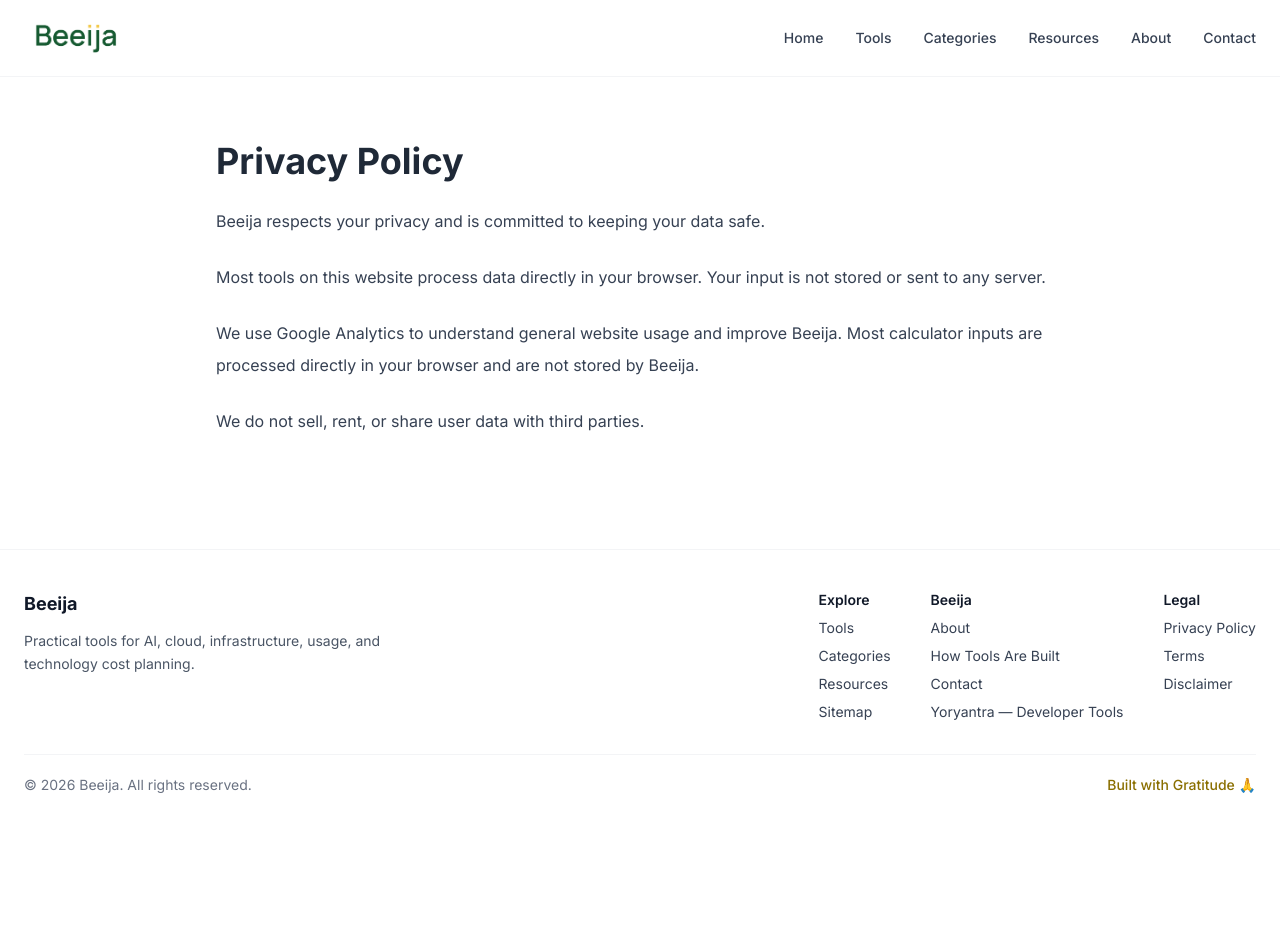
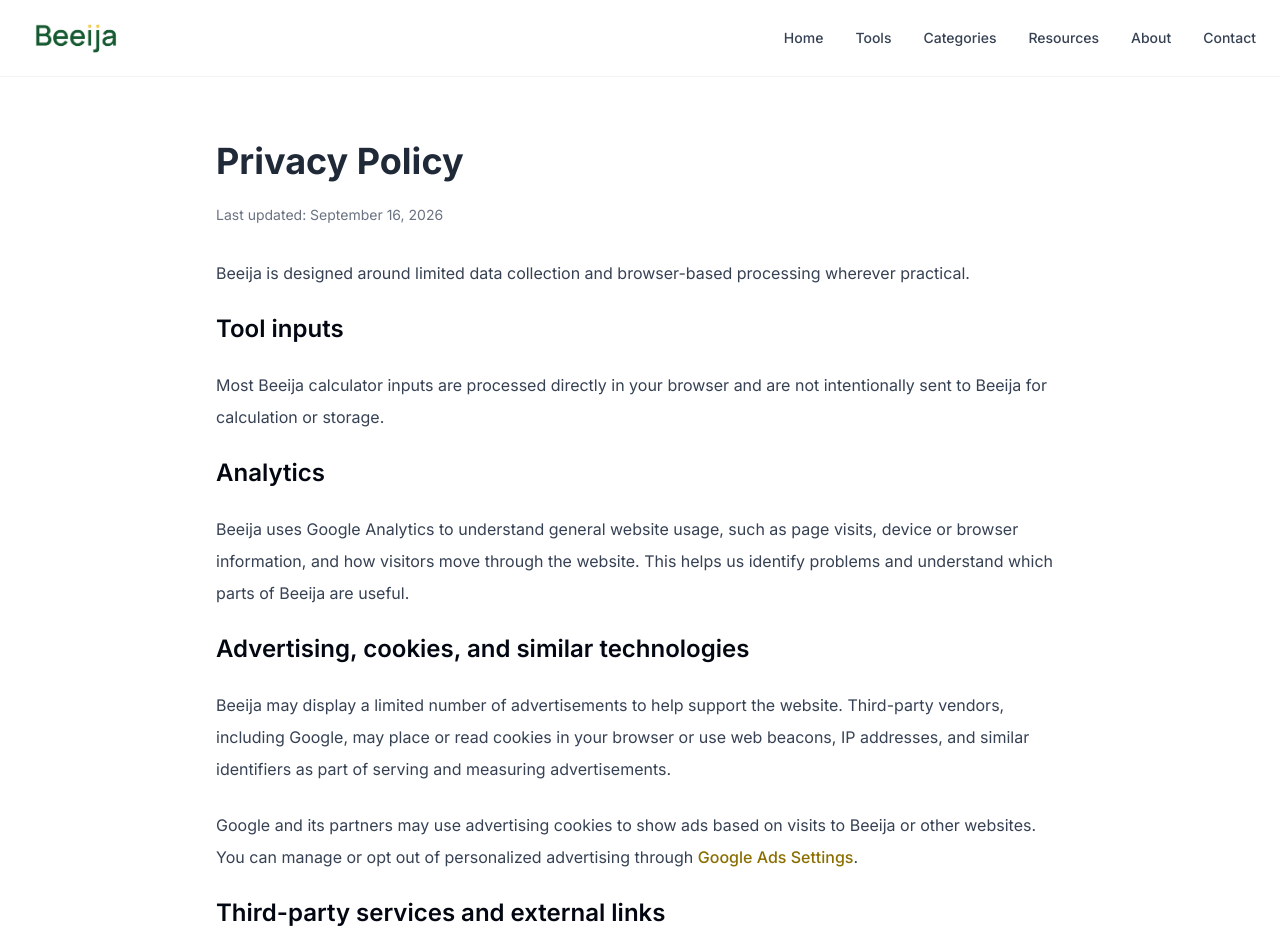
Before and after one commit to vaarunsonawwane-ops/beeija, a Next.js app: page /privacy-policy in a window 1280 px wide. Shown: the top 952 px of the page. Before the commit the page ends 835 px from the top, so only its background shows below. Built offline with nearby package versions, Linux system fonts and the light colour scheme.

Commit message:
Update page.tsx

```diff
--- a/app/privacy-policy/page.tsx
+++ b/app/privacy-policy/page.tsx
@@ -1,32 +1,99 @@
 export const metadata = {
   title: "Privacy Policy",
+
   description:
-    "Privacy policy for Beeija tools and website usage.",
+    "Learn how Beeija handles tool inputs, analytics, advertising, cookies, and third-party services.",
+
+  alternates: {
+    canonical: "https://beeija.com/privacy-policy",
+  },
 };
 
 export default function PrivacyPolicyPage() {
   return (
-    <div className="max-w-4xl mx-auto px-6 py-16">
-      <h1 className="text-4xl font-bold mb-6">Privacy Policy</h1>
+    <div className="mx-auto max-w-4xl px-6 py-16">
+      <h1 className="mb-6 text-4xl font-bold">Privacy Policy</h1>
 
-      <div className="space-y-6 text-gray-700 leading-8">
+      <p className="mb-8 text-sm text-gray-500">
+        Last updated: September 16, 2026
+      </p>
+
+      <div className="space-y-6 leading-8 text-gray-700">
         <p>
-          Beeija respects your privacy and is committed to keeping your data
-          safe.
+          Beeija is designed around limited data collection and browser-based
+          processing wherever practical.
+        </p>
+
+        <h2 className="text-2xl font-semibold text-gray-950">
+          Tool inputs
+        </h2>
+
+        <p>
+          Most Beeija calculator inputs are processed directly in your browser
+          and are not intentionally sent to Beeija for calculation or storage.
+        </p>
+
+        <h2 className="text-2xl font-semibold text-gray-950">
+          Analytics
+        </h2>
+
+        <p>
+          Beeija uses Google Analytics to understand general website usage, such
+          as page visits, device or browser information, and how visitors move
+          through the website. This helps us identify problems and understand
+          which parts of Beeija are useful.
+        </p>
+
+        <h2 className="text-2xl font-semibold text-gray-950">
+          Advertising, cookies, and similar technologies
+        </h2>
+
+        <p>
+          Beeija may display a limited number of advertisements to help support
+          the website. Third-party vendors, including Google, may place or read
+          cookies in your browser or use web beacons, IP addresses, and similar
+          identifiers as part of serving and measuring advertisements.
         </p>
 
         <p>
-          Most tools on this website process data directly in your browser.
-          Your input is not stored or sent to any server.
+          Google and its partners may use advertising cookies to show ads based
+          on visits to Beeija or other websites. You can manage or opt out of
+          personalized advertising through{" "}
+          <a
+            href="https://adssettings.google.com/"
+            target="_blank"
+            rel="noopener noreferrer"
+            className="font-medium text-[var(--yellow-dark)] transition-colors duration-200"
+          >
+            Google Ads Settings
+          </a>
+          .
+        </p>
+
+        <h2 className="text-2xl font-semibold text-gray-950">
+          Third-party services and external links
+        </h2>
+
+        <p>
+          Beeija does not sell or rent your personal information. Service
+          providers such as Google may process limited technical or usage
+          information when analytics, advertising, or similar website services
+          are used.
         </p>
 
         <p>
-          We use Google Analytics to understand general website usage and improve Beeija.
-          Most calculator inputs are processed directly in your browser and are not stored by Beeija.
+          Beeija may link to provider pricing pages, documentation, or other
+          external websites. Those websites operate under their own privacy
+          policies and practices, which are separate from Beeija.
         </p>
 
+        <h2 className="text-2xl font-semibold text-gray-950">
+          Contact
+        </h2>
+
         <p>
-          We do not sell, rent, or share user data with third parties.
+          If you have a question about privacy or how Beeija handles website
+          data, you can contact us through the Contact page.
         </p>
       </div>
     </div>
```
